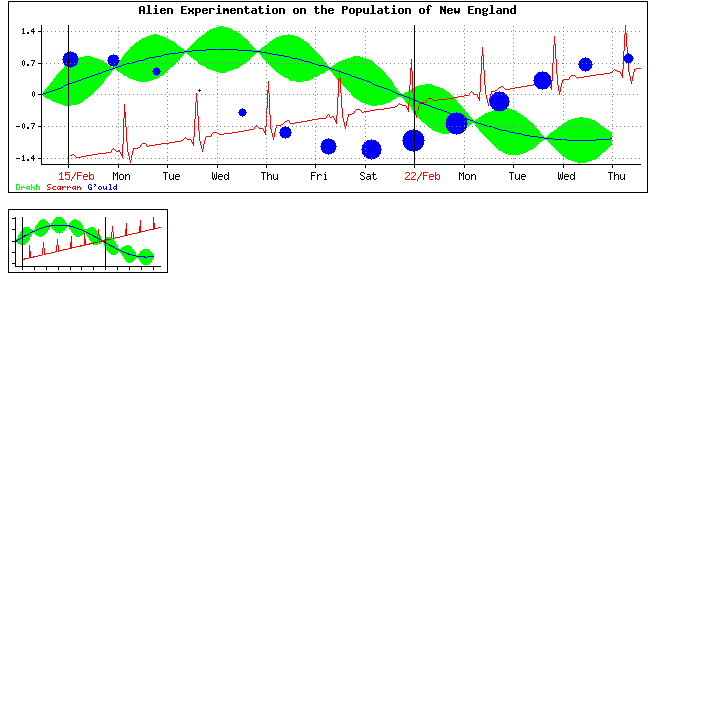
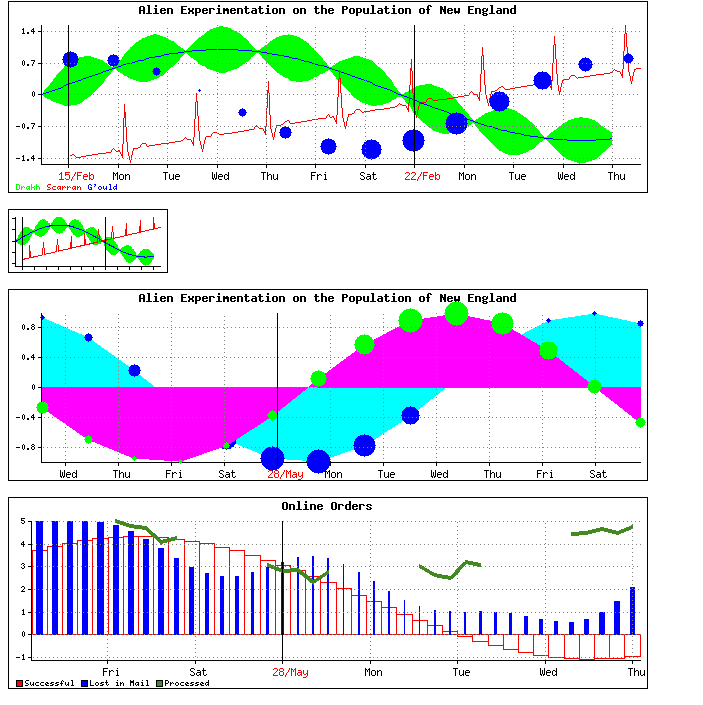
Before and after one commit to gitpan/Chart-Strip, a plain HTML site: page eg/index.html in a window 1280 px wide. Shown: the part 215-920 px from the top of the page, without its empty margins (0-703 px from the left). Before the commit the page ends 800 px from the top, so only its background shows below. Drawn offline with Linux system fonts and the light colour scheme.

Commit message:
Import of JAW/Chart-Strip-1.03 from CPAN.
gitpan-cpan-distribution: Chart-Strip
gitpan-cpan-version:      1.03
gitpan-cpan-path:         JAW/Chart-Strip-1.03.tar.gz
gitpan-cpan-author:       JAW
gitpan-cpan-maturity:     released

```diff
--- a/eg/index.html
+++ b/eg/index.html
@@ -5,6 +5,8 @@
 <IMG SRC="ex1.png"><P>
 <IMG SRC="ex2.png"><P>
 <IMG SRC="ex3.png"><P>
+<IMG SRC="ex4.png"><P>
+<IMG SRC="ex5.png"><P>
 
 </BODY>
 </HTML>
```
Also changed, not shown: eg/ex1.png, eg/ex4.png (added), eg/ex5.png (added), 6 other files.
